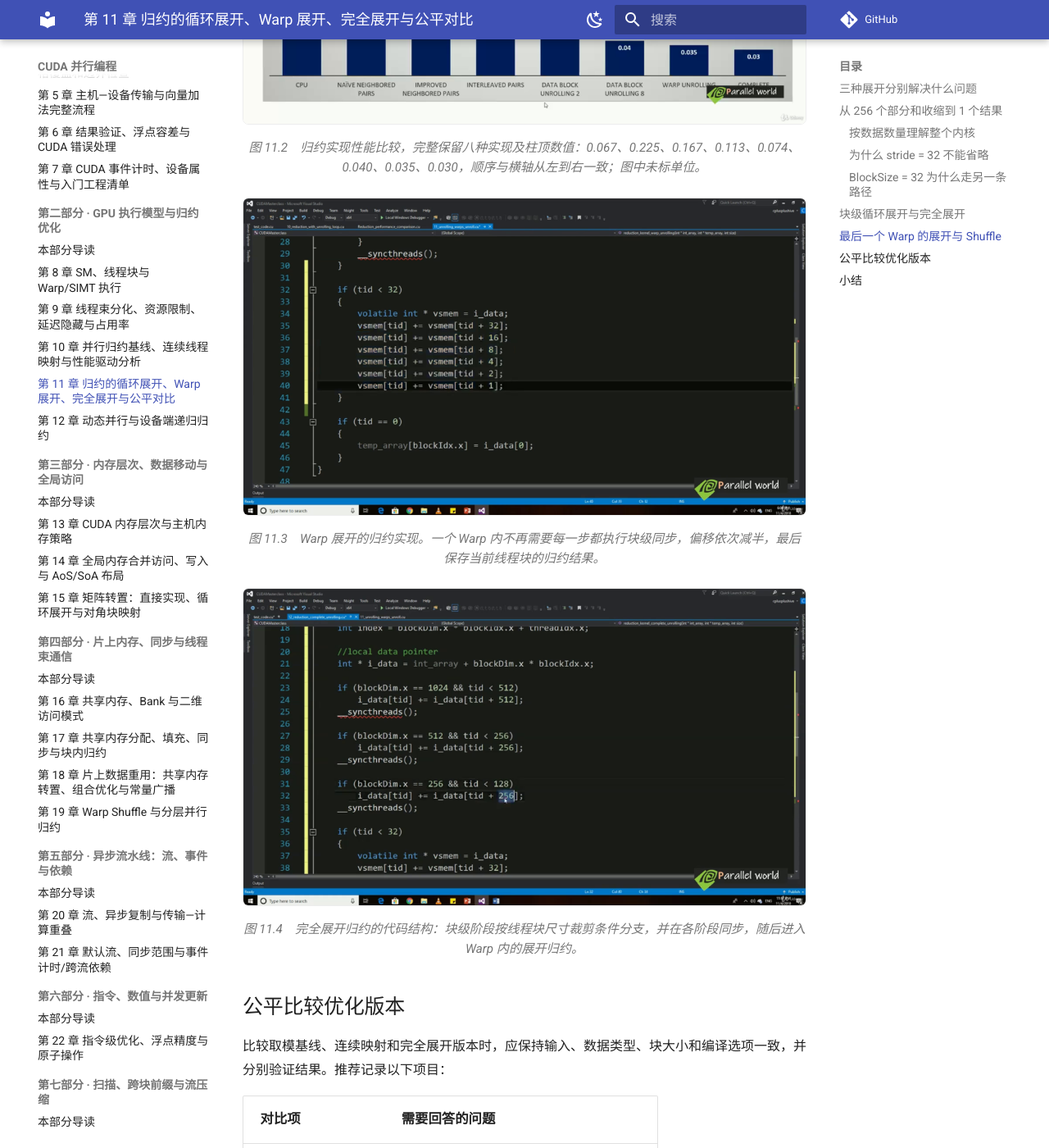
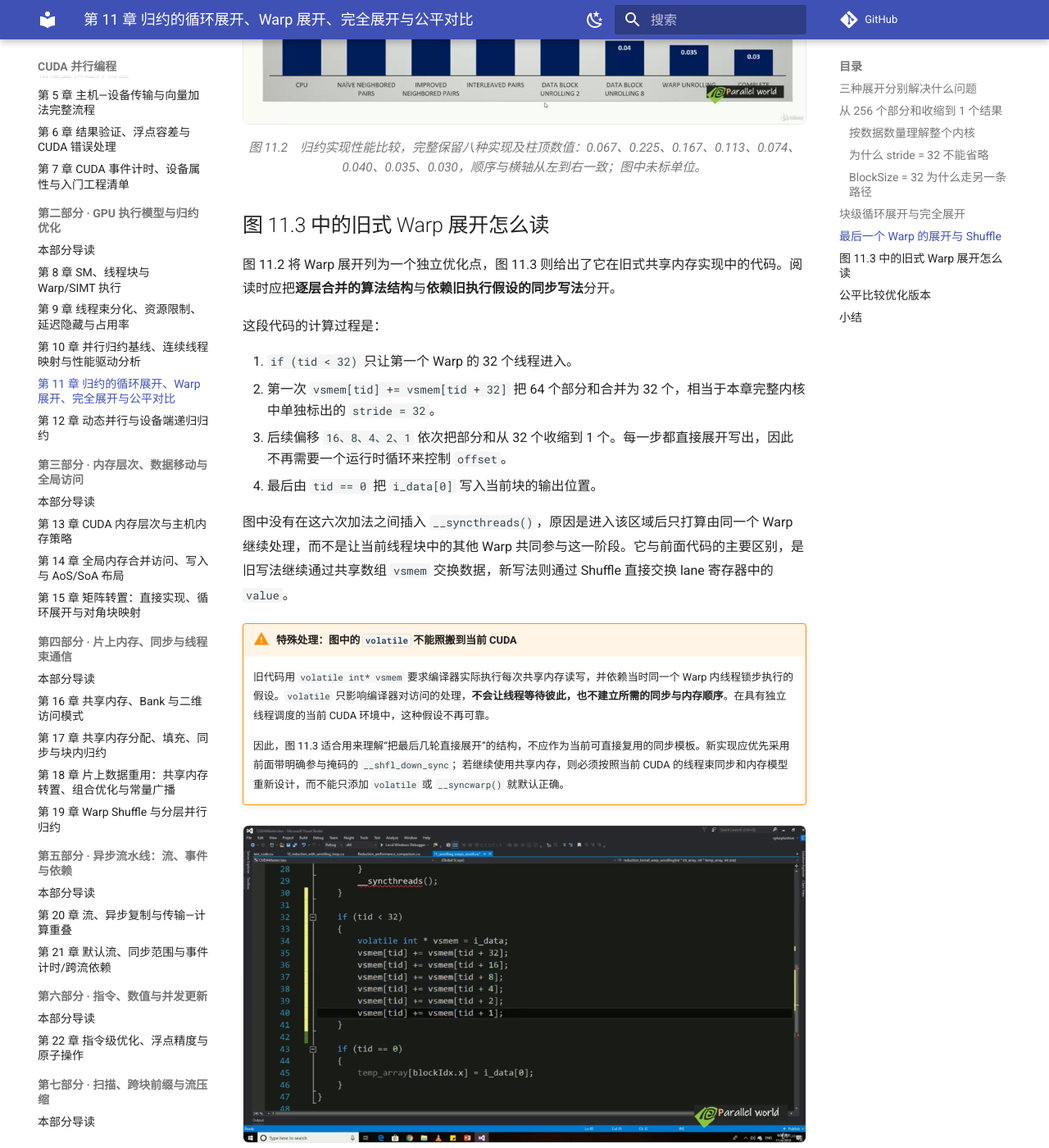
Before and after one commit to zhaojiew10/cuda-parallel-programming-ebook, an MkDocs documentation site: the page built from docs/chapters/ch11.md, in a window 1280 px wide and 1400 px high, scrolled down 5691 px. Shown: the whole window at 82% size. Built offline with MkDocs 1.6.1 and Material for MkDocs 9.7.7, drawn with Linux system fonts in a browser that asks for light colours; comment, search, counter and statistics services are not loaded.

Commit message:
补充第 11 章 Warp 展开图示说明

```diff
--- a/docs/chapters/ch11.md
+++ b/docs/chapters/ch11.md
@@ -160,6 +160,25 @@ __shfl_down_sync(mask, value, offset) 返回 lane (i + offset) 的 value
 
 *图 11.2　归约实现性能比较，完整保留八种实现及柱顶数值：0.067、0.225、0.167、0.113、0.074、0.040、0.035、0.030，顺序与横轴从左到右一致；图中未标单位。*
 
+## 图 11.3 中的旧式 Warp 展开怎么读
+
+图 11.2 将 Warp 展开列为一个独立优化点，图 11.3 则给出了它在旧式共享内存实现中的代码。阅读时应把**逐层合并的算法结构**与**依赖旧执行假设的同步写法**分开。
+
+这段代码的计算过程是：
+
+1. `if (tid < 32)` 只让第一个 Warp 的 32 个线程进入。
+2. 第一次 `vsmem[tid] += vsmem[tid + 32]` 把 64 个部分和合并为 32 个，相当于本章完整内核中单独标出的 `stride = 32`。
+3. 后续偏移 `16、8、4、2、1` 依次把部分和从 32 个收缩到 1 个。每一步都直接展开写出，因此不再需要一个运行时循环来控制 `offset`。
+4. 最后由 `tid == 0` 把 `i_data[0]` 写入当前块的输出位置。
+
+图中没有在这六次加法之间插入 `__syncthreads()`，原因是进入该区域后只打算由同一个 Warp 继续处理，而不是让当前线程块中的其他 Warp 共同参与这一阶段。它与前面代码的主要区别，是旧写法继续通过共享数组 `vsmem` 交换数据，新写法则通过 Shuffle 直接交换 lane 寄存器中的 `value`。
+
+!!! warning "特殊处理：图中的 `volatile` 不能照搬到当前 CUDA"
+
+    旧代码用 `volatile int* vsmem` 要求编译器实际执行每次共享内存读写，并依赖当时同一个 Warp 内线程锁步执行的假设。`volatile` 只影响编译器对访问的处理，**不会让线程等待彼此，也不建立所需的同步与内存顺序**。在具有独立线程调度的当前 CUDA 环境中，这种假设不再可靠。
+
+    因此，图 11.3 适合用来理解“把最后几轮直接展开”的结构，不应作为当前可直接复用的同步模板。新实现应优先采用前面带明确参与掩码的 `__shfl_down_sync`；若继续使用共享内存，则必须按照当前 CUDA 的线程束同步和内存模型重新设计，而不能只添加 `volatile` 或 `__syncwarp()` 就默认正确。
+
 ![Warp 展开归约的核心代码：tid 小于 32 的线程通过 volatile 指针依次完成偏移 32、16、8、4、2、1 的就地加法，随后由线程 0 写回块结果。](../resources/video/v029/v029-f00014.png)
 
 *图 11.3　Warp 展开的归约实现。一个 Warp 内不再需要每一步都执行块级同步，偏移依次减半，最后保存当前线程块的归约结果。*
```
